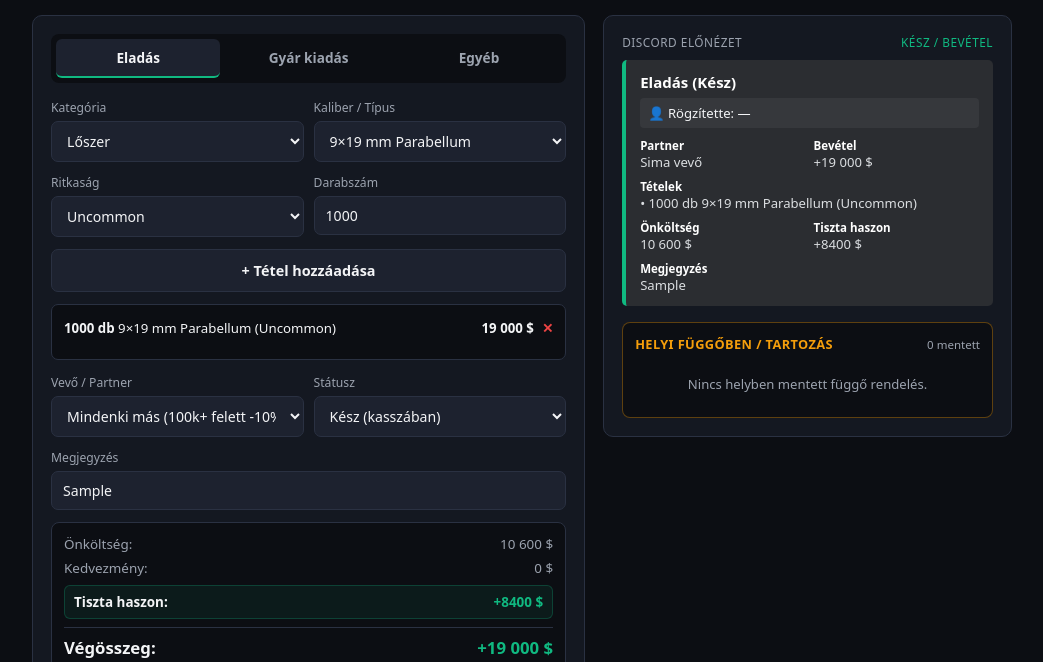
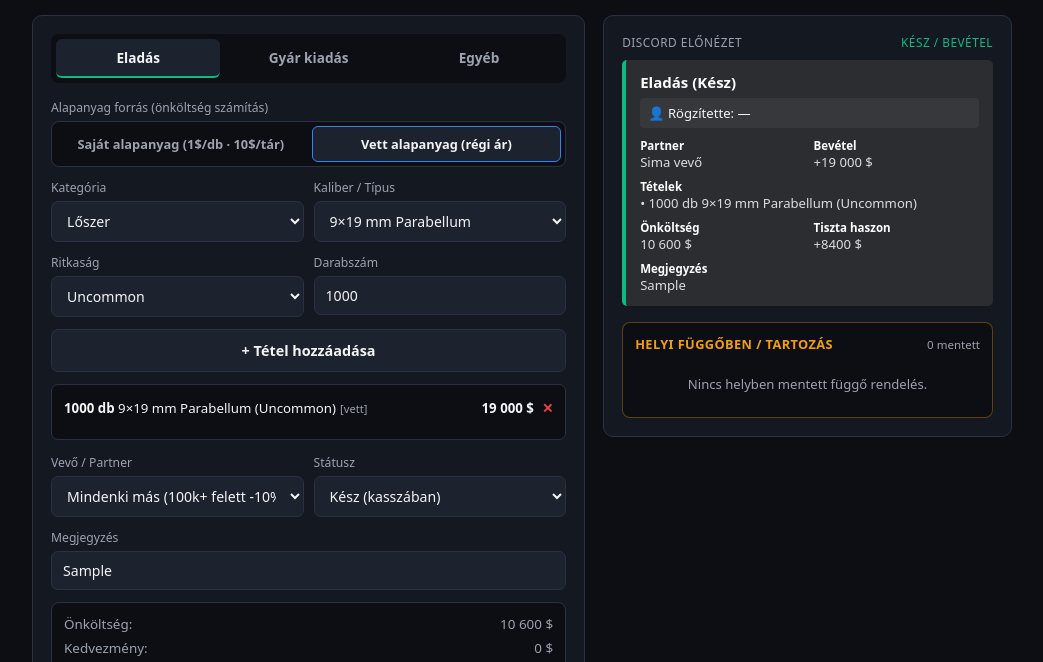
Before and after one commit to Pingu11xx/kassza, a plain HTML site: page index.html in a window 1280 px wide. Both pictures are taken after typing "Sample" into the empty fields and a click on the button "+ Tétel hozzáadása". Shown: the part 100-762 px from the top of the page, without its empty margins (118-1161 px from the left). Drawn offline with Linux system fonts and the light colour scheme.

Commit message:
Update index.html

```diff
--- a/index.html
+++ b/index.html
@@ -158,6 +158,34 @@
             border-color: var(--red);
         }
 
+        .mat-switch {
+            display: grid;
+            grid-template-columns: 1fr 1fr;
+            gap: 6px;
+            background: var(--bg);
+            border: 1px solid var(--border);
+            padding: 4px;
+            border-radius: 8px;
+            margin-bottom: 12px;
+        }
+
+        .mat-btn {
+            background: transparent;
+            border: 1px solid transparent;
+            color: var(--muted);
+            padding: 8px 10px;
+            border-radius: 6px;
+            font-size: 0.8rem;
+            font-weight: 700;
+            cursor: pointer;
+        }
+
+        .mat-btn.active {
+            background: var(--input);
+            color: var(--text);
+            border-color: var(--blue);
+        }
+
         button.action {
             width: 100%;
             padding: 11px;
@@ -236,10 +264,17 @@
             padding: 6px 4px;
             border-bottom: 1px solid var(--border);
             font-size: 0.83rem;
+            gap: 8px;
         }
 
         .cart-row:last-child {
             border-bottom: none;
+        }
+
+        .cart-tag {
+            font-size: 0.7rem;
+            color: var(--muted);
+            margin-left: 4px;
         }
 
         .del {
@@ -514,6 +549,12 @@
 
         <!-- ELADÁS -->
         <div id="tab-sale">
+            <label>Alapanyag forrás (önköltség számítás)</label>
+            <div class="mat-switch">
+                <button type="button" class="mat-btn" data-mat="own" onclick="setMaterialMode('own')">Saját alapanyag (1$/db · 10$/tár)</button>
+                <button type="button" class="mat-btn active" data-mat="bought" onclick="setMaterialMode('bought')">Vett alapanyag (régi ár)</button>
+            </div>
+
             <div class="grid-2 field">
                 <div>
                     <label>Kategória</label>
@@ -736,9 +777,28 @@
     };
 
     let tab = 'sale';
+    let materialMode = 'bought'; // 'own' | 'bought'
     let cart = [];
 
     const money = n => Math.round(n).toLocaleString('hu-HU') + ' $';
+
+    function getUnitCost(cat, rar, mode) {
+        if (mode === 'own') {
+            if (cat === 'ammo' || cat === 'shotgun') return 1;
+            if (cat === 'emptyPistol' || cat === 'emptyBig') return 10;
+            if (cat === 'fullPistol') return 10 + 30 * 1;
+            if (cat === 'fullBig') return 10 + 50 * 1;
+        }
+        return PRICES[cat][rar].cost;
+    }
+
+    function setMaterialMode(mode) {
+        materialMode = mode;
+        document.querySelectorAll('.mat-btn').forEach(btn => {
+            btn.classList.toggle('active', btn.dataset.mat === mode);
+        });
+        render();
+    }
 
     function normText(v) {
         return String(v || '').trim().toLowerCase();
@@ -817,6 +877,7 @@
             recorder,
             partnerRole,
             partnerName,
+            materialMode,
             note,
             total,
             items: cart.map(x => ({ ...x }))
@@ -831,7 +892,16 @@
         if (!found) return;
 
         setTab('sale');
-        cart = (found.items || []).map(x => ({ ...x }));
+        const restoredMode = found.materialMode === 'own' ? 'own' : 'bought';
+        setMaterialMode(restoredMode);
+
+        cart = (found.items || []).map(x => {
+            const fallbackCost = (x.cat && x.rar) ? getUnitCost(x.cat, x.rar, restoredMode) : 0;
+            return {
+                ...x,
+                cost: typeof x.cost === 'number' ? x.cost : fallbackCost
+            };
+        });
         renderCart();
 
         setPartnerInSelect(found.partnerRole, found.partnerName);
@@ -872,13 +942,14 @@
 
         listEl.innerHTML = orders.map(o => {
             const itemsText = (o.items || []).map(x => `• ${x.qty} db ${x.cal} (${x.rar})`).join('\n');
+            const modeLabel = o.materialMode === 'own' ? 'Saját anyag' : 'Vett anyag';
             return `
                 <div class="pending-card">
                     <div class="pending-top">
                         <span class="pending-partner">${escapeHtml(o.partnerName || 'Sima vevő')}</span>
                         <span class="pending-amount">${money(o.total || 0)}</span>
                     </div>
-                    <div class="pending-meta">${escapeHtml(o.createdAt || '')} • Rögzítette: ${escapeHtml(o.recorder || '—')}${o.note ? ' • ' + escapeHtml(o.note) : ''}</div>
+                    <div class="pending-meta">${escapeHtml(o.createdAt || '')} • ${modeLabel} • Rögzítette: ${escapeHtml(o.recorder || '—')}${o.note ? ' • ' + escapeHtml(o.note) : ''}</div>
                     <div class="pending-items">${escapeHtml(itemsText)}</div>
                     <div class="pending-actions">
                         <button type="button" class="btn-import" onclick="importPendingOrder('${o.id}')">Rendelés beimportálása</button>
@@ -918,8 +989,9 @@
         const qty = parseInt(document.getElementById('qty').value, 10) || 0;
         if (qty <= 0) return;
 
-        const p = PRICES[cat][rar];
-        cart.push({ cal, rar, qty, cost: p.cost, sell: p.sell });
+        const sell = PRICES[cat][rar].sell;
+        const cost = getUnitCost(cat, rar, materialMode);
+        cart.push({ cat, cal, rar, qty, cost, sell, mode: materialMode });
         renderCart();
         render();
     }
@@ -936,12 +1008,15 @@
             el.innerHTML = '<div class="cart-empty">Nincs tétel a listában.</div>';
             return;
         }
-        el.innerHTML = cart.map((x, i) => `
-            <div class="cart-row">
-                <span><strong>${x.qty} db</strong> ${x.cal} (${x.rar})</span>
-                <span><strong>${money(x.qty * x.sell)}</strong><button class="del" onclick="removeItem(${i})">✕</button></span>
-            </div>
-        `).join('');
+        el.innerHTML = cart.map((x, i) => {
+            const tag = x.mode === 'own' ? 'saját' : 'vett';
+            return `
+                <div class="cart-row">
+                    <span><strong>${x.qty} db</strong> ${x.cal} (${x.rar})<span class="cart-tag">[${tag}]</span></span>
+                    <span><strong>${money(x.qty * x.sell)}</strong><button class="del" onclick="removeItem(${i})">✕</button></span>
+                </div>
+            `;
+        }).join('');
     }
 
     function setTab(next) {
@@ -1006,7 +1081,10 @@
             let rawSell = 0, rawCost = 0;
             cart.forEach(x => {
                 rawSell += x.qty * x.sell;
-                rawCost += x.qty * x.cost;
+                const unitCost = (x.cat && x.rar)
+                    ? getUnitCost(x.cat, x.rar, x.mode || materialMode)
+                    : x.cost;
+                rawCost += x.qty * unitCost;
             });
 
             const discPct = getDiscountPercent(buyerRole, rawSell);
```
